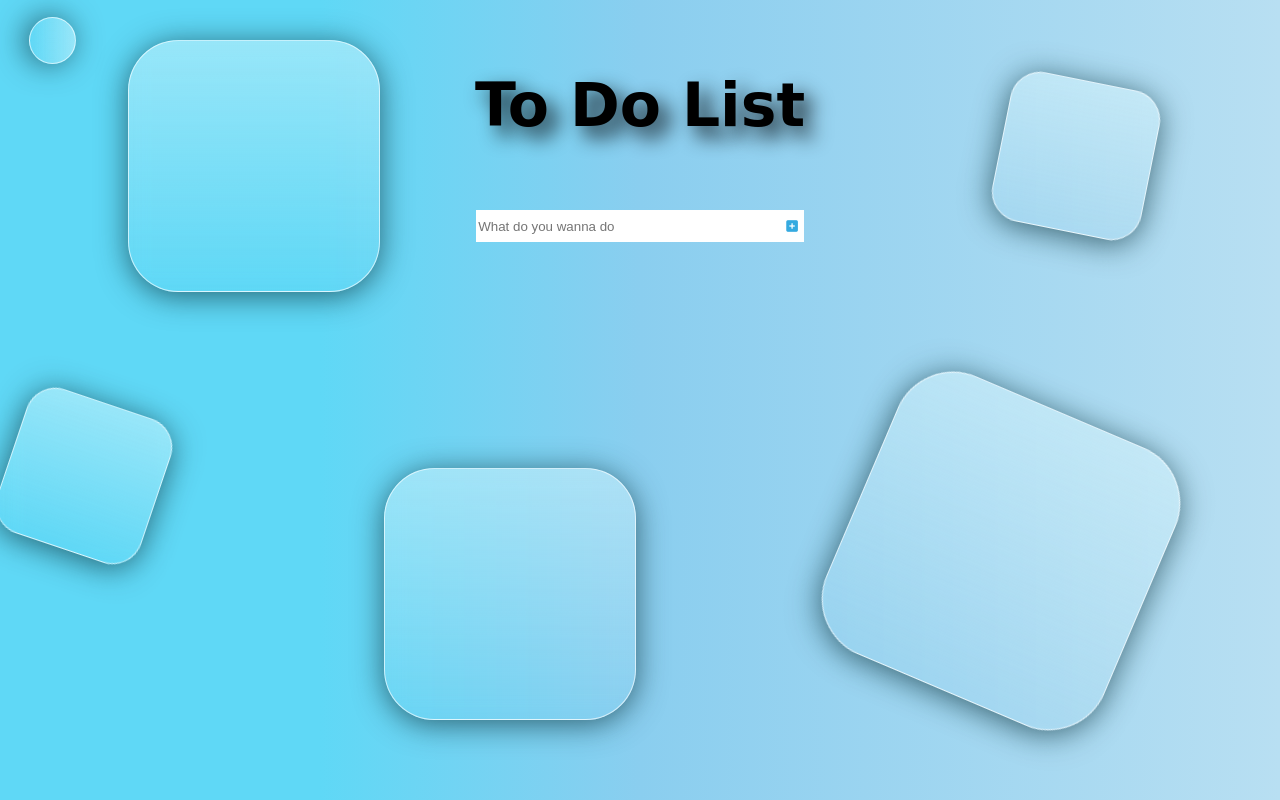
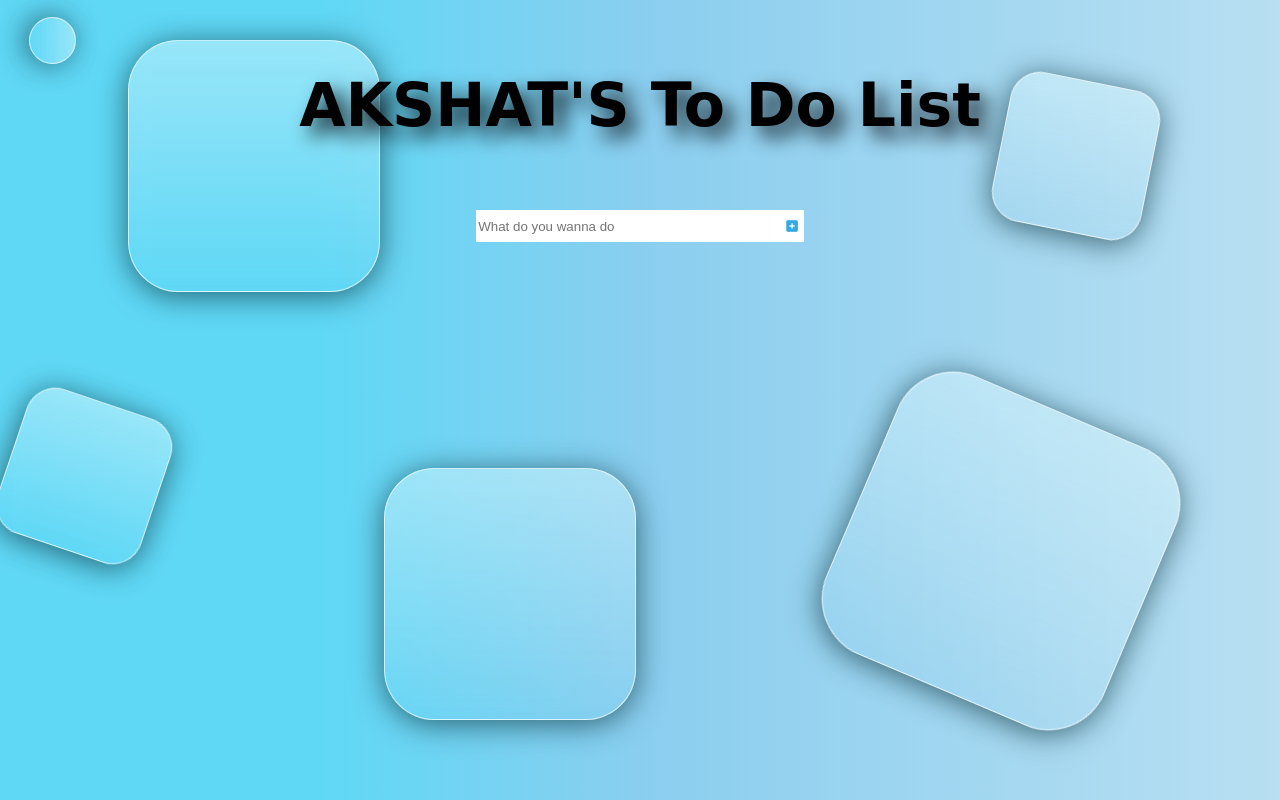
Before and after one commit to Akshat4in/todo-list, a website: page index.html in a window 1280 px wide. Drawn offline with Linux system fonts and the light colour scheme.

Commit message:
initial commit

```diff
--- a/index.html
+++ b/index.html
@@ -6,7 +6,7 @@
     <meta name="viewport" content="width=device-width, initial-scale=1.0">
     <link rel="stylesheet" href="https://cdnjs.cloudflare.com/ajax/libs/font-awesome/6.3.0/css/all.min.css" integrity="sha512-SzlrxWUlpfuzQ+pcUCosxcglQRNAq/DZjVsC0lE40xsADsfeQoEypE+enwcOiGjk/bSuGGKHEyjSoQ1zVisanQ==" crossorigin="anonymous" referrerpolicy="no-referrer" />
     <link rel="stylesheet" href="style.css">
-    <title>Document</title>
+    <title>What do you wanna do?</title>
 </head>
 <body><main>
     <!-- <div class="square-box"> -->
@@ -17,7 +17,7 @@
     <div class="square5"></div>
     <div class="square6"></div>
 <!-- </div> -->
-    <h1>To Do List</h1>
+    <h1>AKSHAT'S To Do List</h1>
 
 
     <div class="addbox">
```
